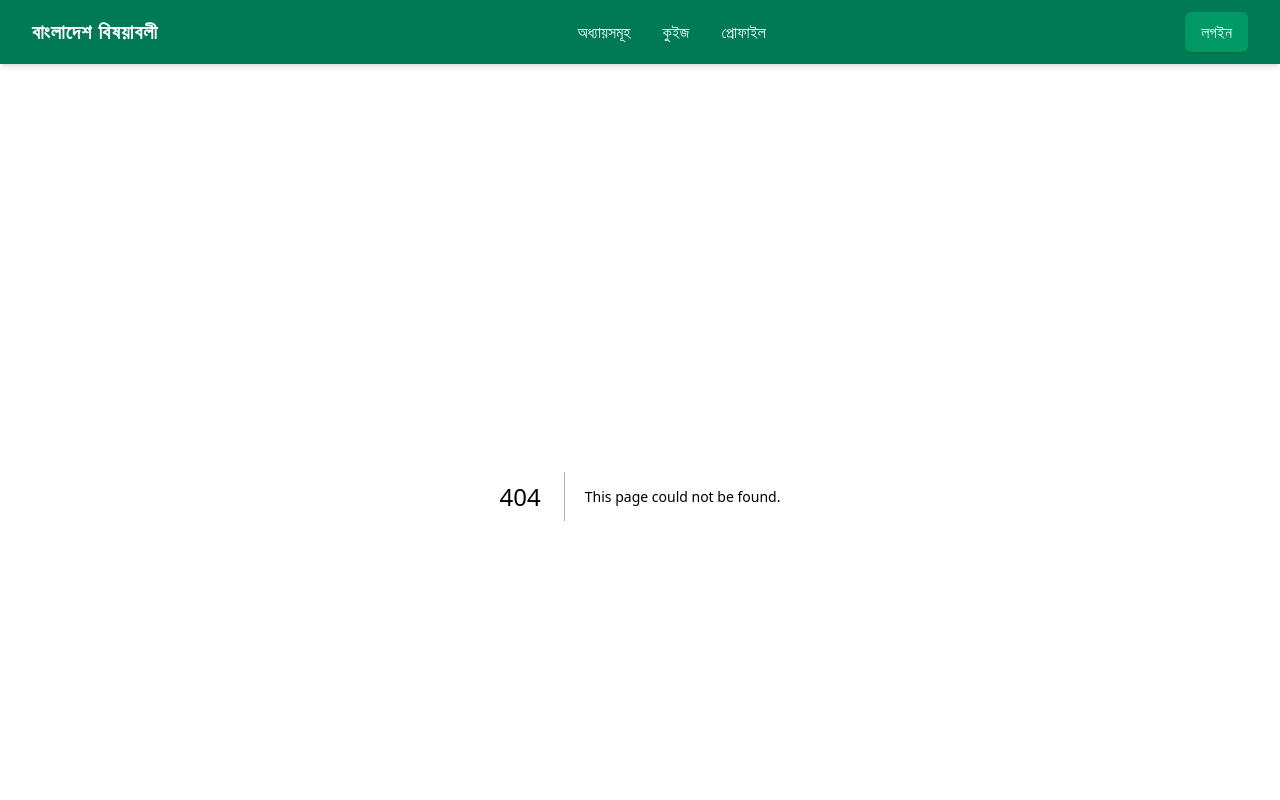
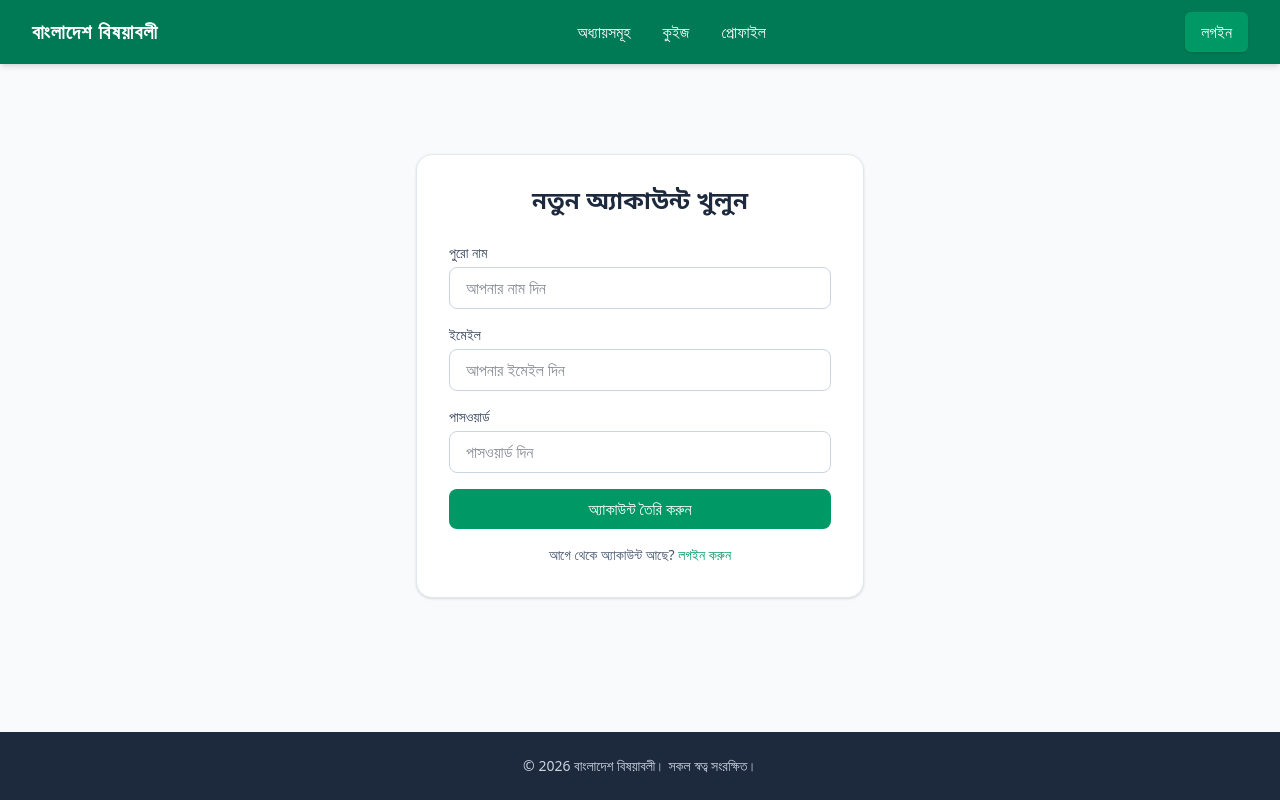
Before and after one commit to abbasytonmoy-sys/blog_post, a Next.js app: page /signup in a window 1280 px wide. Before the commit this address had no page. Shown: the top 800 px of the page. Built offline with nearby package versions, Linux system fonts and the light colour scheme; no server answers.

Commit message:
Add Login and Signup pages with Supabase auth integration

```diff
--- a/package.json
+++ b/package.json
@@ -10,6 +10,7 @@
   },
   "dependencies": {
     "@supabase/supabase-js": "^2.117.2",
+    "lucide-react": "^1.52.0",
     "next": "16.3.8",
     "react": "19.2.8",
     "react-dom": "19.2.8"
--- /dev/null
+++ b/src/app/login/page.tsx
@@ -0,0 +1,89 @@
+"use client";
+
+import { useState } from "react";
+import { supabase } from "@/lib/supabase";
+import { useRouter } from "next/navigation";
+import Link from "next/link";
+
+export default function LoginPage() {
+  const [email, setEmail] = useState("");
+  const [password, setPassword] = useState("");
+  const [error, setError] = useState<string | null>(null);
+  const [loading, setLoading] = useState(false);
+  const router = useRouter();
+
+  const handleLogin = async (e: React.FormEvent) => {
+    e.preventDefault();
+    setLoading(true);
+    setError(null);
+
+    const { error } = await supabase.auth.signInWithPassword({
+      email,
+      password,
+    });
+
+    if (error) {
+      setError(error.message);
+      setLoading(false);
+    } else {
+      router.push("/");
+      router.refresh();
+    }
+  };
+
+  return (
+    <div className="flex items-center justify-center min-h-[70vh]">
+      <div className="bg-white p-8 rounded-2xl shadow-sm border border-slate-200 w-full max-w-md">
+        <h2 className="text-2xl font-bold text-center text-slate-800 mb-6 font-bengali">
+          লগইন করুন
+        </h2>
+        {error && (
+          <div className="bg-red-50 text-red-600 p-3 rounded-lg text-sm mb-4">
+            {error}
+          </div>
+        )}
+        <form onSubmit={handleLogin} className="space-y-4">
+          <div>
+            <label className="block text-sm font-medium text-slate-700 mb-1">
+              ইমেইল
+            </label>
+            <input
+              type="email"
+              required
+              className="w-full px-4 py-2 border border-slate-300 rounded-lg focus:ring-emerald-500 focus:border-emerald-500 outline-none transition"
+              placeholder="আপনার ইমেইল দিন"
+              value={email}
+              onChange={(e) => setEmail(e.target.value)}
+            />
+          </div>
+          <div>
+            <label className="block text-sm font-medium text-slate-700 mb-1">
+              পাসওয়ার্ড
+            </label>
+            <input
+              type="password"
+              required
+              className="w-full px-4 py-2 border border-slate-300 rounded-lg focus:ring-emerald-500 focus:border-emerald-500 outline-none transition"
+              placeholder="আপনার পাসওয়ার্ড দিন"
+              value={password}
+              onChange={(e) => setPassword(e.target.value)}
+            />
+          </div>
+          <button
+            type="submit"
+            disabled={loading}
+            className="w-full bg-emerald-600 hover:bg-emerald-700 text-white py-2 rounded-lg font-medium transition disabled:opacity-70"
+          >
+            {loading ? "লগইন হচ্ছে..." : "লগইন"}
+          </button>
+        </form>
+        <p className="text-center text-sm text-slate-600 mt-4">
+          অ্যাকাউন্ট নেই?{" "}
+          <Link href="/signup" className="text-emerald-600 hover:underline">
+            নতুন অ্যাকাউন্ট খুলুন
+          </Link>
+        </p>
+      </div>
+    </div>
+  );
+}
--- /dev/null
+++ b/src/app/signup/page.tsx
@@ -0,0 +1,116 @@
+"use client";
+
+import { useState } from "react";
+import { supabase } from "@/lib/supabase";
+import { useRouter } from "next/navigation";
+import Link from "next/link";
+
+export default function SignupPage() {
+  const [name, setName] = useState("");
+  const [email, setEmail] = useState("");
+  const [password, setPassword] = useState("");
+  const [error, setError] = useState<string | null>(null);
+  const [loading, setLoading] = useState(false);
+  const router = useRouter();
+
+  const handleSignup = async (e: React.FormEvent) => {
+    e.preventDefault();
+    setLoading(true);
+    setError(null);
+
+    // 1. Sign up user
+    const { data, error: authError } = await supabase.auth.signUp({
+      email,
+      password,
+    });
+
+    if (authError) {
+      setError(authError.message);
+      setLoading(false);
+      return;
+    }
+
+    if (data.user) {
+      // 2. Insert into profiles table
+      const { error: profileError } = await supabase.from('profiles').insert([
+        { id: data.user.id, name, role: 'user' }
+      ]);
+
+      if (profileError) {
+        console.error("Profile creation error:", profileError);
+      }
+    }
+
+    router.push("/");
+    router.refresh();
+  };
+
+  return (
+    <div className="flex items-center justify-center min-h-[70vh]">
+      <div className="bg-white p-8 rounded-2xl shadow-sm border border-slate-200 w-full max-w-md">
+        <h2 className="text-2xl font-bold text-center text-slate-800 mb-6 font-bengali">
+          নতুন অ্যাকাউন্ট খুলুন
+        </h2>
+        {error && (
+          <div className="bg-red-50 text-red-600 p-3 rounded-lg text-sm mb-4">
+            {error}
+          </div>
+        )}
+        <form onSubmit={handleSignup} className="space-y-4">
+          <div>
+            <label className="block text-sm font-medium text-slate-700 mb-1">
+              পুরো নাম
+            </label>
+            <input
+              type="text"
+              required
+              className="w-full px-4 py-2 border border-slate-300 rounded-lg focus:ring-emerald-500 focus:border-emerald-500 outline-none transition"
+              placeholder="আপনার নাম দিন"
+              value={name}
+              onChange={(e) => setName(e.target.value)}
+            />
+          </div>
+          <div>
+            <label className="block text-sm font-medium text-slate-700 mb-1">
+              ইমেইল
+            </label>
+            <input
+              type="email"
+              required
+              className="w-full px-4 py-2 border border-slate-300 rounded-lg focus:ring-emerald-500 focus:border-emerald-500 outline-none transition"
+              placeholder="আপনার ইমেইল দিন"
+              value={email}
+              onChange={(e) => setEmail(e.target.value)}
+            />
+          </div>
+          <div>
+            <label className="block text-sm font-medium text-slate-700 mb-1">
+              পাসওয়ার্ড
+            </label>
+            <input
+              type="password"
+              required
+              className="w-full px-4 py-2 border border-slate-300 rounded-lg focus:ring-emerald-500 focus:border-emerald-500 outline-none transition"
+              placeholder="পাসওয়ার্ড দিন"
+              value={password}
+              onChange={(e) => setPassword(e.target.value)}
+            />
+          </div>
+          <button
+            type="submit"
+            disabled={loading}
+            className="w-full bg-emerald-600 hover:bg-emerald-700 text-white py-2 rounded-lg font-medium transition disabled:opacity-70"
+          >
+            {loading ? "অ্যাকাউন্ট তৈরি হচ্ছে..." : "অ্যাকাউন্ট তৈরি করুন"}
+          </button>
+        </form>
+        <p className="text-center text-sm text-slate-600 mt-4">
+          আগে থেকে অ্যাকাউন্ট আছে?{" "}
+          <Link href="/login" className="text-emerald-600 hover:underline">
+            লগইন করুন
+          </Link>
+        </p>
+      </div>
+    </div>
+  );
+}
```
Also changed, not shown: 1 other file (tests, documents, lock files or other folders).
